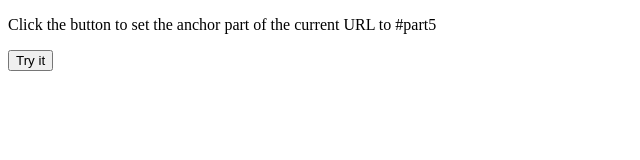
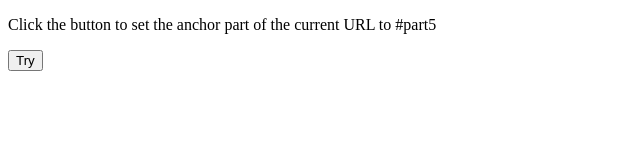
Before and after one commit to Iyeholding/Simple-Html-Server, a website: page public/index.html in a window 1280 px wide. Shown: the full height of the page, 0-640 px from the left. Drawn offline with Linux system fonts and the light colour scheme.

Commit message:
Update index.html

```diff
--- a/public/index.html
+++ b/public/index.html
@@ -23,7 +23,7 @@
 
 <p>Click the button to set the anchor part of the current URL to #part5</p>
 
-<button onclick="myFunction()">Try it</button>
+<button onclick="myFunction()">Try</button>
 
 <p id="demo"></p>
 
```
